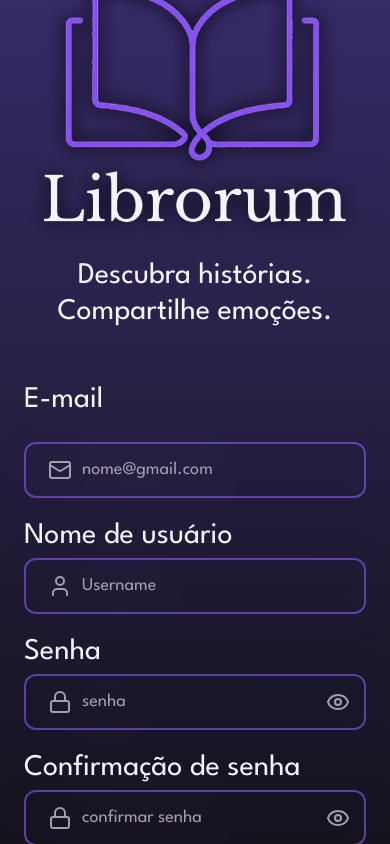
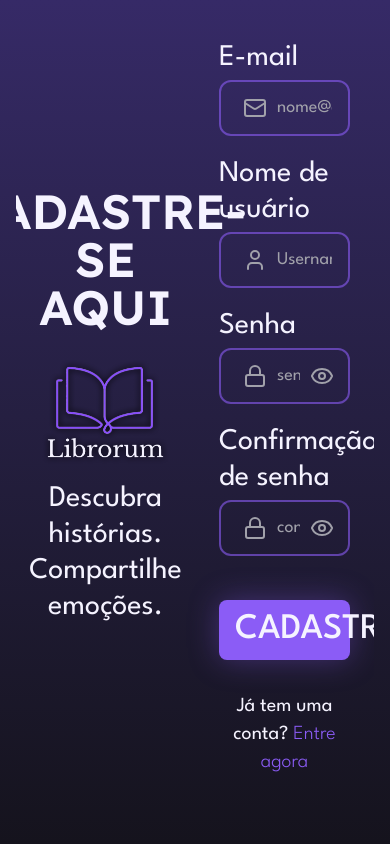
Before and after one commit to Jenni-Lopes/librorum, a Next.js app in the folder frontend/: page /cadastro in a window 390 px wide. Built offline with nearby package versions, Linux system fonts and the light colour scheme; no server answers.

Commit message:
fix:auth

```diff
--- a/frontend/src/app/(auth)/cadastro/page.tsx
+++ b/frontend/src/app/(auth)/cadastro/page.tsx
@@ -45,8 +45,8 @@ export default function Cadastro() {
     }
 
     return (
-        <main className="fixed inset-0 flex items-center justify-center p-6 overflow-hidden">
-            <div className="grid grid-cols-1 md:grid-cols-2 gap-12 max-w-4xl w-full items-center">
+        <main className="flex items-center justify-center p-6 overflow-hidden">
+            <div className="grid grid-cols-2 gap-12 max-w-4xl w-full items-center">
 
                 {/* Esquerda */}
                 <div className="flex flex-col items-center text-white text-center">
@@ -77,7 +77,7 @@ export default function Cadastro() {
 
                         {/* E-mail */}
                         <div className="w-full">
-                            <label className="font-spartan block text-3xl font-regular text-[#F5F3FF] mb-6">
+                            <label className="font-spartan block text-3xl font-regular text-[#F5F3FF] mb-1">
                                 E-mail
                             </label>
 
@@ -88,7 +88,7 @@ export default function Cadastro() {
                                     value={email}
                                     onChange={(e) => setEmail(e.target.value)}
                                     placeholder="nome@gmail.com"
-                                    className="font-spartan text-lg w-full pl-14 pr-4 py-3 bg-transparent border-2 border-[#8B5CF6]/60 rounded-xl text-white placeholder-[#A1A1AA] outline-none transition-all duration-300 drop-shadow-[3px_3px_20px_rgba(124,58,237,0.3)] focus:border-[#a78bfa]"
+                                    className="font-spartan text-lg w-full pl-14 pr-4 py-3 bg-transparent border-2 border-[#8B5CF6]/60 rounded-xl text-white placeholder-[#A1A1AA] outline-none transition-all duration-300 focus:border-[#a78bfa]"
                                 />
                             </div>
                         </div>
@@ -105,7 +105,7 @@ export default function Cadastro() {
                                     value={nome}
                                     onChange={(e) => setNome(e.target.value)}
                                     placeholder="Username"
-                                    className="font-spartan text-lg w-full pl-14 pr-4 py-3 bg-transparent border-2 border-[#8B5CF6]/60 rounded-xl text-white placeholder-[#A1A1AA] outline-none transition-all duration-300 drop-shadow-[3px_3px_20px_rgba(124,58,237,0.3)] focus:border-[#a78bfa]"
+                                    className="font-spartan text-lg w-full pl-14 pr-4 py-3 bg-transparent border-2 border-[#8B5CF6]/60 rounded-xl text-white placeholder-[#A1A1AA] outline-none transition-all duration-300 focus:border-[#a78bfa]"
                                 />
                             </div>
                         </div>
@@ -122,7 +122,7 @@ export default function Cadastro() {
                                     value={senha}
                                     onChange={(e) => setSenha(e.target.value)}
                                     placeholder="senha"
-                                    className="font-spartan text-lg w-full pl-14 pr-12 py-3 bg-transparent border-2 border-[#8B5CF6]/60 rounded-xl text-white placeholder-[#A1A1AA] outline-none transition-all duration-300 drop-shadow-[3px_3px_20px_rgba(124,58,237,0.3)] focus:border-[#a78bfa]"
+                                    className="font-spartan text-lg w-full pl-14 pr-12 py-3 bg-transparent border-2 border-[#8B5CF6]/60 rounded-xl text-white placeholder-[#A1A1AA] outline-none transition-all duration-300 focus:border-[#a78bfa]"
                                 />
                                 <button
                                     type="button"
@@ -146,7 +146,7 @@ export default function Cadastro() {
                                     value={confSenha}
                                     onChange={(e) => setConfSenha(e.target.value)}
                                     placeholder="confirmar senha"
-                                    className="font-spartan text-lg w-full pl-14 pr-12 py-3 bg-transparent border-2 border-[#8B5CF6]/60 rounded-xl text-white placeholder-[#A1A1AA] outline-none transition-all duration-300 drop-shadow-[3px_3px_20px_rgba(124,58,237,0.3)] focus:border-[#a78bfa]"
+                                    className="font-spartan text-lg w-full pl-14 pr-12 py-3 bg-transparent border-2 border-[#8B5CF6]/60 rounded-xl text-white placeholder-[#A1A1AA] outline-none transition-all duration-300 focus:border-[#a78bfa]"
                                 />
                                 <button
                                     type="button"
--- a/frontend/src/app/(auth)/login/page.tsx
+++ b/frontend/src/app/(auth)/login/page.tsx
@@ -70,7 +70,7 @@ export default function LoginPage() {
               value={email}
               onChange={(e) => setEmail(e.target.value)}
               placeholder="nome@gmail.com"
-              className="font-spartan text-lg w-full pl-14 pr-4 py-3 bg-transparent border-2 border-[#8B5CF6]/60 rounded-xl text-white placeholder-[#A1A1AA] outline-none transition-all duration-300 drop-shadow-[3px_3px_20px_rgba(124,58,237,0.3)] focus:border-[#a78bfa]"
+              className="font-spartan text-lg w-full pl-14 pr-4 py-3 bg-transparent border-2 border-[#8B5CF6]/60 rounded-xl text-white placeholder-[#A1A1AA] outline-none transition-all duration-300 focus:border-[#a78bfa]"
             />
           </div>
         </div>
@@ -87,7 +87,7 @@ export default function LoginPage() {
               value={senha}
               onChange={(e) => setSenha(e.target.value)}
               placeholder="senha"
-              className="font-spartan text-lg w-full pl-14 pr-12 py-3 bg-transparent border-2 border-[#8B5CF6]/60 rounded-xl text-white placeholder-[#A1A1AA] outline-none transition-all duration-300 drop-shadow-[3px_3px_20px_rgba(124,58,237,0.3)] focus:border-[#a78bfa]"
+              className="font-spartan text-lg w-full pl-14 pr-12 py-3 bg-transparent border-2 border-[#8B5CF6]/60 rounded-xl text-white placeholder-[#A1A1AA] outline-none transition-all duration-300 focus:border-[#a78bfa]"
             />
 
             <button
```
